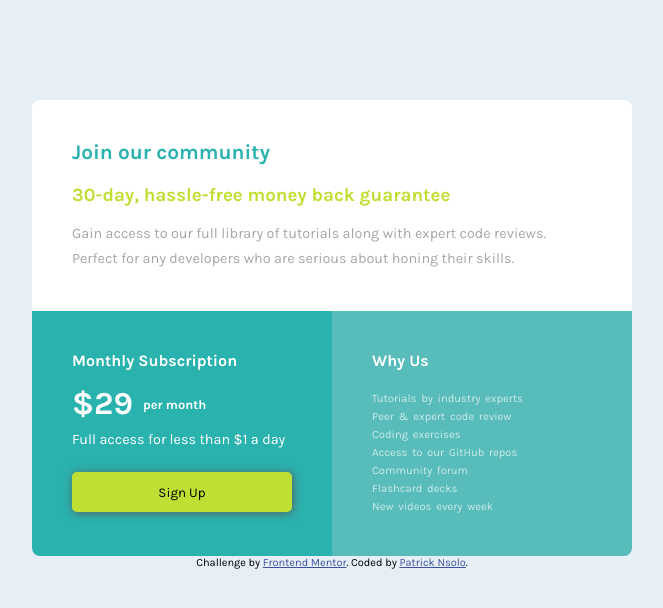
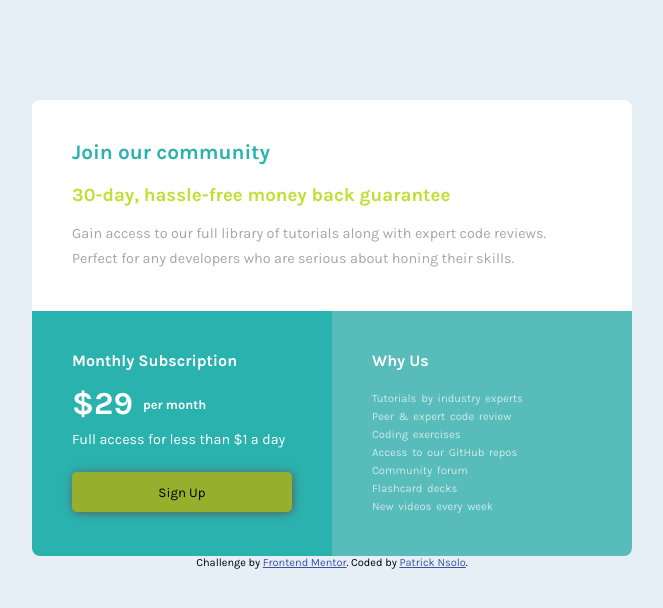
Before and after one commit to patrick-nsolo/single-price-grid-component-master, a plain HTML site: page index.html in a window 1280 px wide. In both pictures the pointer is over the button "Sign Up". Shown: the whole page, without its empty margins (308-971 px from the left). Drawn offline with Linux system fonts and the light colour scheme.

Commit message:
finished

```diff
--- a/index.html
+++ b/index.html
@@ -34,7 +34,7 @@
         <h2 class="subscription">Monthly Subscription</h2>
         <h3 class="price">&dollar;29 <span class="month">per month</span></h3>
         <p class="full_access">Full access for less than &dollar;1 a day</p>
-        <button href="https://single-price-grid-component-master-9si.pages.dev/">Sign Up</button>
+        <button type="button" href="https://www.frontendmentor.io/profile/patrick-nsolo">Sign Up</button>
       </div>
 
       <div class="card bottom-card">
--- a/styles/style.css
+++ b/styles/style.css
@@ -32,6 +32,10 @@ button{
     border-style: none;
     border-radius: 5px;
     box-shadow: 1px 1px 10px hsl(0, 0%, 36%);
+}
+button:hover{
+    background-color: hsl(71, 60%, 43%);
+    cursor: pointer;
 }
 
 .why{
```
